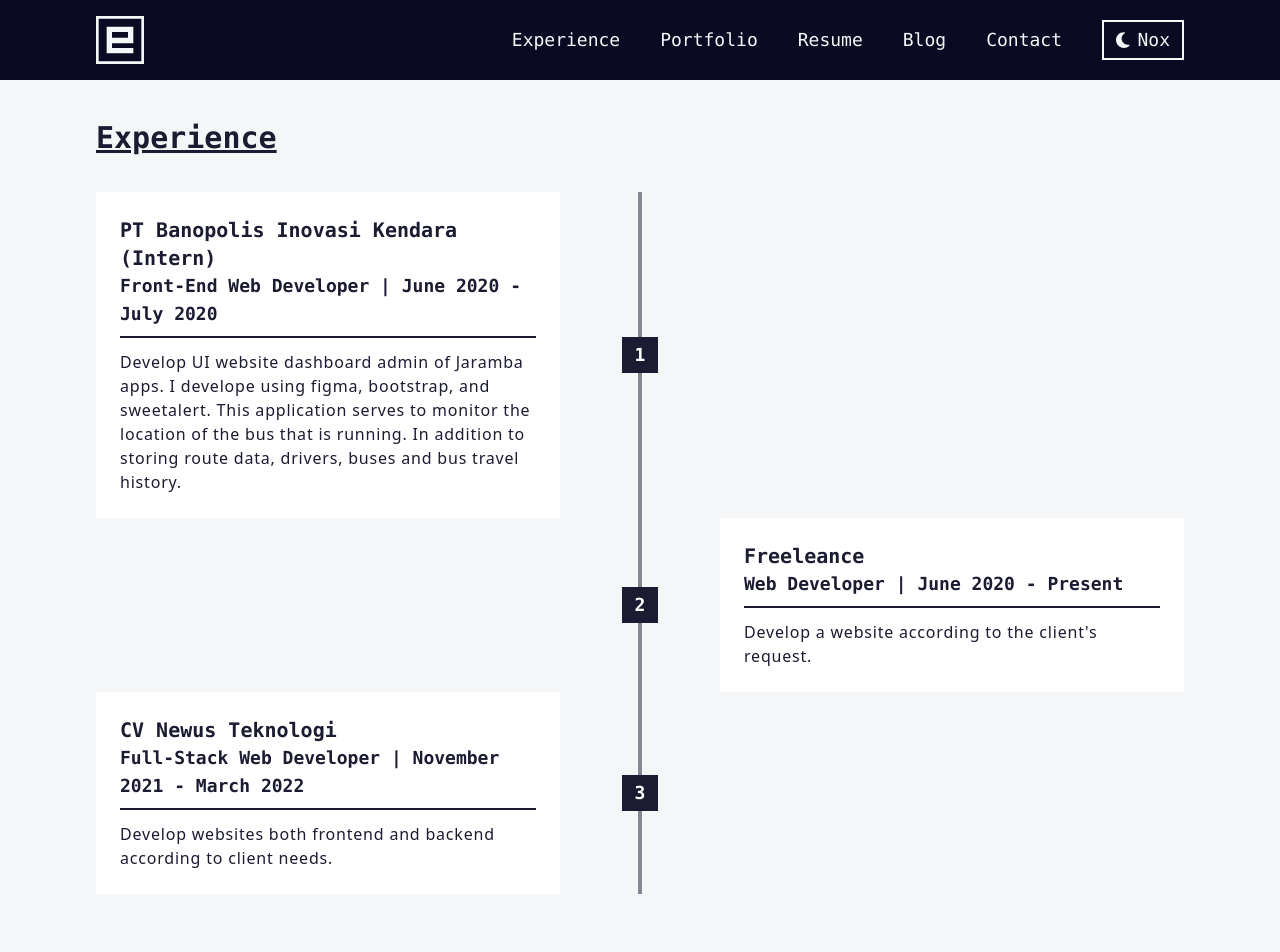
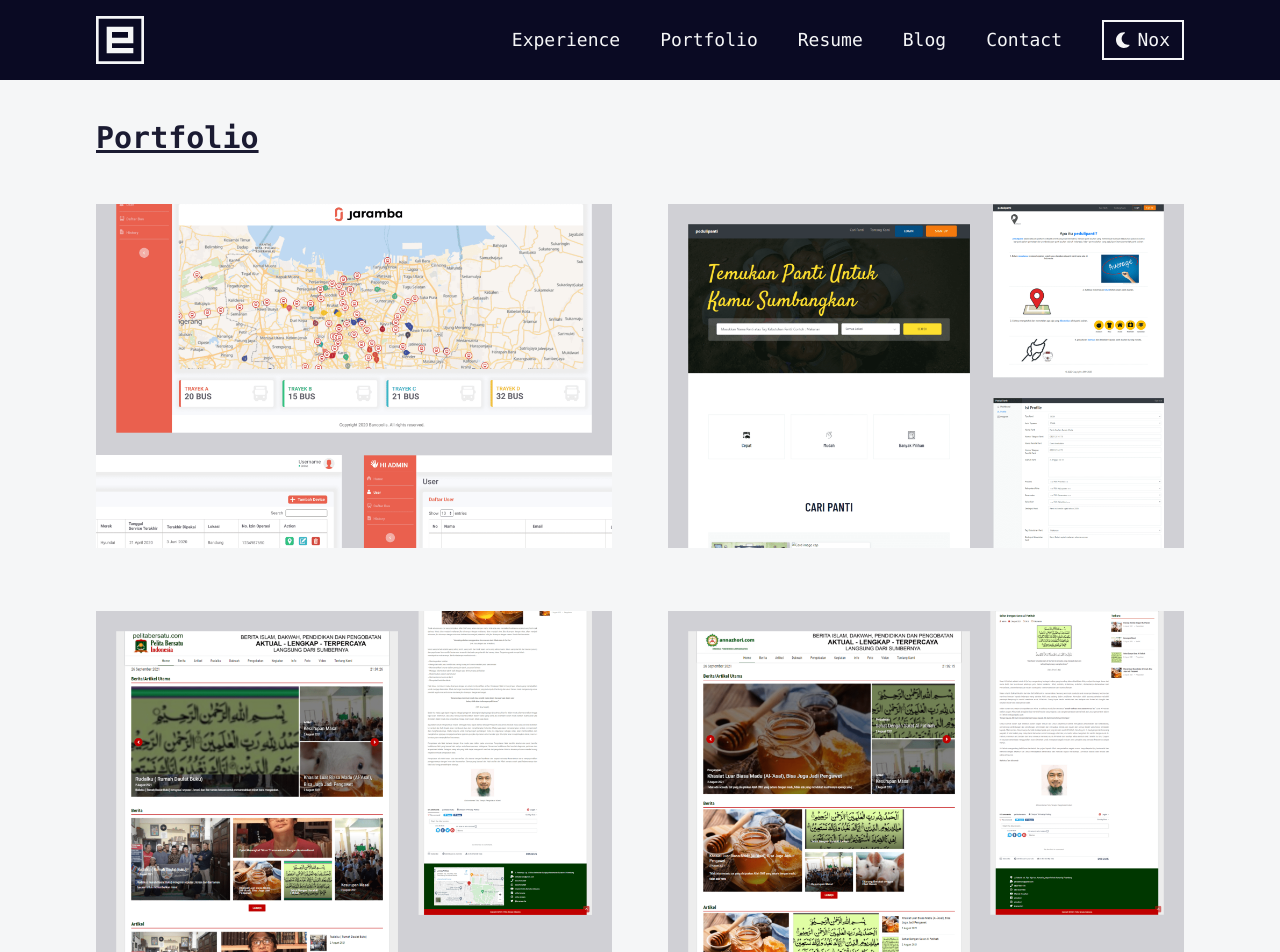
Before and after one commit to edikurniawan-dev/edikurniawan.dev, a Next.js app: page /portfolio in a window 1280 px wide. Shown: the top 952 px of the page. Built offline with nearby package versions, Linux system fonts and the light colour scheme.

Commit message:
add portfolio pages

```diff
--- /dev/null
+++ b/components/portfoliocard.jsx
@@ -0,0 +1,34 @@
+import Image from 'next/image';
+import imageLoader from '../src/ImageLoader';
+import { FontAwesomeIcon } from '@fortawesome/react-fontawesome';
+import { faArrowUpRightFromSquare } from '@fortawesome/free-solid-svg-icons';
+
+export default function PortfolioCard({ image, link, title, description }) {
+    return (
+        <div className="relative w-full">
+            <div className="absolute inset-0 z-0 bg-center bg-cover"></div>
+            <Image
+                loader={imageLoader}
+                src={image}
+                alt={title}
+                className="border-2 border-black dark:border-light"
+            />
+            <div className="absolute inset-0 z-10 flex flex-col items-center justify-center text-center text-white duration-300 opacity-0 bg-dark hover:bg-opacity-90 hover:opacity-100">
+                <a
+                    href={link}
+                    target="_blank"
+                    rel="noreferrer"
+                    className="flex items-center text-md md:text-xl ">
+                    <h1 className="font-mono text-xl font-bold md:text-2xl hover:underline">
+                        {title}
+                    </h1>
+                    &nbsp;
+                    <FontAwesomeIcon icon={faArrowUpRightFromSquare} />
+                </a>
+                <p className="px-1 pt-2 font-sans text-base tracking-wider md:px-10 md:pt-5 md:text-lg">
+                    {description}
+                </p>
+            </div>
+        </div>
+    );
+}
--- a/pages/portfolio.jsx
+++ b/pages/portfolio.jsx
@@ -1,47 +1,44 @@
 import Layout from '../components/layout';
-import ExperienceCard from '../components/experiencecard';
+import PortfolioCard from '../components/portfoliocard';
+import Jaramba from '../images/portfolio/jaramba.png';
+import PeduliPanti from '../images/portfolio/peduli-panti.png';
+import PelitaBersatu from '../images/portfolio/pelita-bersatu.png';
+import Annazhori from '../images/portfolio/an-nazhori.png';
 
 export default function Experience() {
     return (
         <Layout>
             <div className="flex flex-col pt-5 md:pt-10">
                 <h1 className="font-mono text-2xl font-bold underline md:text-3xl text-dark dark:text-light">
-                    Experience
+                    Portfolio
                 </h1>
                 <br />
-
-                <div className="flex flex-col justify-center h-full -mt-10 md:-mt-0">
-                    <div className="w-full px-0 py-0 lg:py-3 sm:mx-auto">
-                        <div className="relative space-y-16 text-gray-700 lg:space-y-0">
-                            {/* line vertical */}
-                            <div className="absolute hidden w-1 h-full transform -translate-x-1/2 opacity-50 lg:block bg-dark dark:bg-light left-1/2"></div>
-
-                            <ExperienceCard
-                                place="flex justify-start w-full mx-auto items-center"
-                                padding="w-full lg:w-1/2 lg:pr-20"
-                                companyName="PT Banopolis Inovasi Kendara (Intern)"
-                                during="Front-End Web Developer | June 2020 - July 2020"
-                                task="Develop UI website dashboard admin of Jaramba apps. I develope using figma, bootstrap, and sweetalert. This application serves to monitor the location of the bus that is running. In addition to storing route data, drivers, buses and bus travel history."
-                                number="1"
-                            />
-                            <ExperienceCard
-                                place="flex justify-end w-full mx-auto items-center"
-                                padding="w-full lg:w-1/2 lg:pl-20"
-                                companyName="Freeleance"
-                                during="Web Developer | June 2020 - Present"
-                                task="Develop a website according to the client's request."
-                                number="2"
-                            />
-                            <ExperienceCard
-                                place="flex justify-start w-full mx-auto items-center"
-                                padding="w-full lg:w-1/2 lg:pr-20"
-                                companyName="CV Newus Teknologi"
-                                during="Full-Stack Web Developer | November 2021 - March 2022"
-                                task="Develop websites both frontend and backend according to client needs."
-                                number="3"
-                            />
-                        </div>
-                    </div>
+                <br />
+                <div className="grid grid-cols-1 gap-6 lg:grid-cols-2 md:gap-14">
+                    <PortfolioCard
+                        image={Jaramba}
+                        link="#"
+                        title="Dashboard Admin Jaramba"
+                        description="Dashboard Admin Jaramba is application serves to monitor the location of the bus that is running. In addition to storing route data, drivers, buses and bus travel history."
+                    />
+                    <PortfolioCard
+                        image={PeduliPanti}
+                        link="https://github.com/NurulHakim/pedulipanti"
+                        title="Peduli Panti"
+                        description="Peduli Panti is a website to find orphanages that need help in the form of money, food, clothing and more. This website was built using the Laravel framework and MySQL database."
+                    />
+                    <PortfolioCard
+                        image={PelitaBersatu}
+                        link="http://pelitabersatu.com/"
+                        title="Pelita Barsatu"
+                        description="Pelita Barsatu is a company website from Pelita Bersatu Indonesia. This websites were build using the Content Management System, namely WordPress and Elementor."
+                    />
+                    <PortfolioCard
+                        image={Annazhori}
+                        link="http://annazhori.com/"
+                        title="An-Nazhori"
+                        description="An-Nazhori is a company website from Yayasan Pendidikan dan Dakwah Islan An-Nazhori. This websites were build using the Content Management System, namely WordPress and Elementor."
+                    />
                 </div>
             </div>
         </Layout>
```
Also changed, not shown: images/portfolio/an-nazhori.png (renamed from images/portfolio/annazhori.png), images/portfolio/pelita-bersatu.png (renamed from images/portfolio/pelitabersatu.png).
